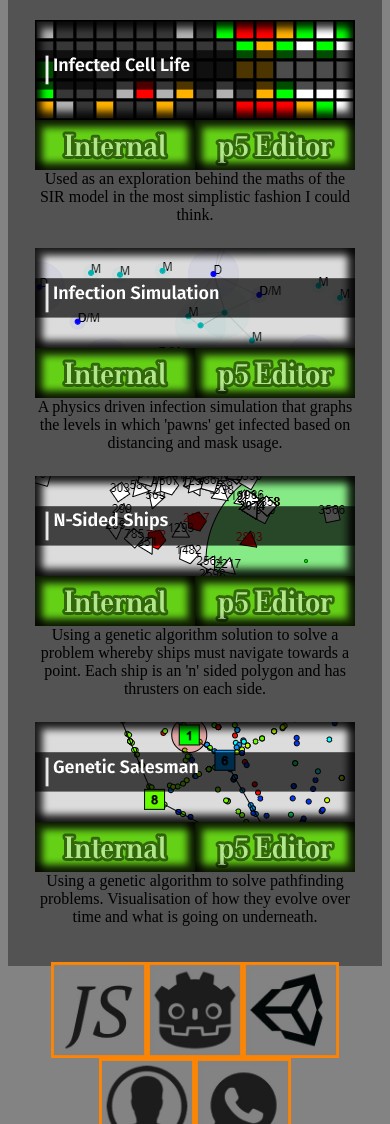
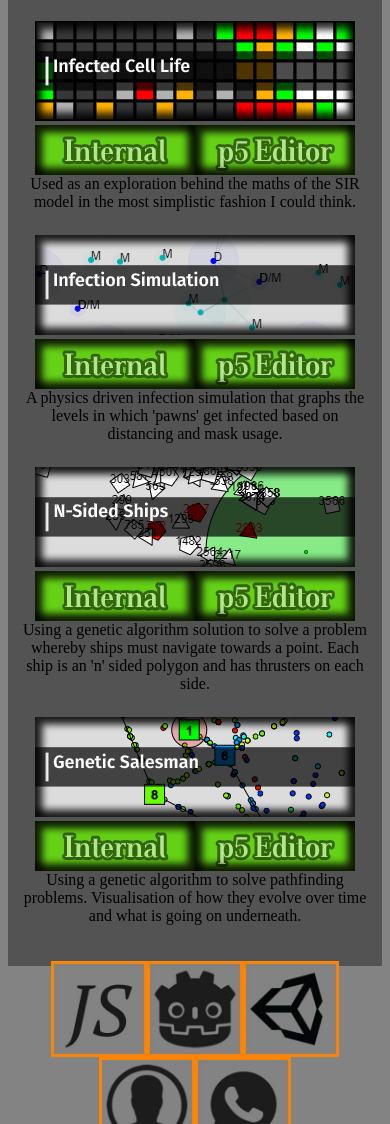
Before and after one commit to TomDraper/Profile_Live, a plain HTML site: page index.html in a window 390 px wide. Shown: the part 680-1804 px from the top of the page. Drawn offline with Linux system fonts and the light colour scheme.

Commit message:
Mobile test of thumbnail sizes.

```diff
--- a/style.css
+++ b/style.css
@@ -60,10 +60,9 @@ body {
   width: 100%;
 }
 .thumb_holder {
-  display: flex;
-  flex-direction: column;
   text-align: center;
-  max-width: 320px;
+  min-width: 325px;
+  max-width: 350px;
   padding: 12px;
 }
 .thumbnail {
```
